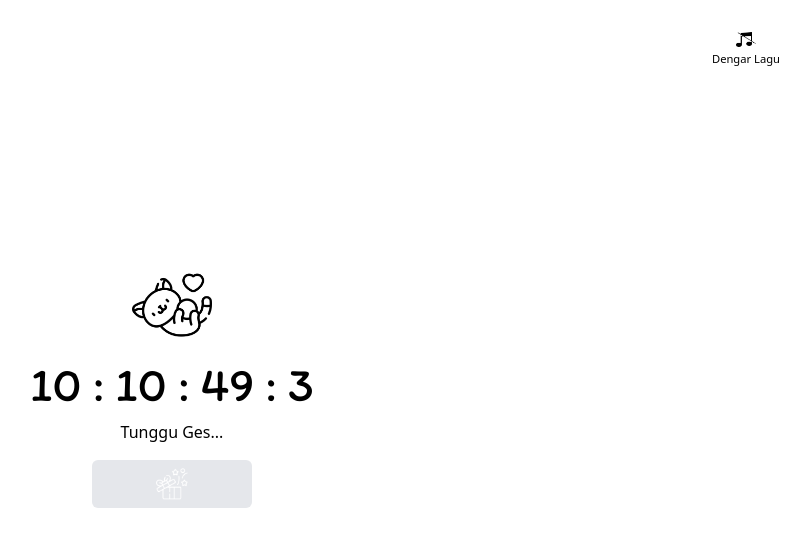
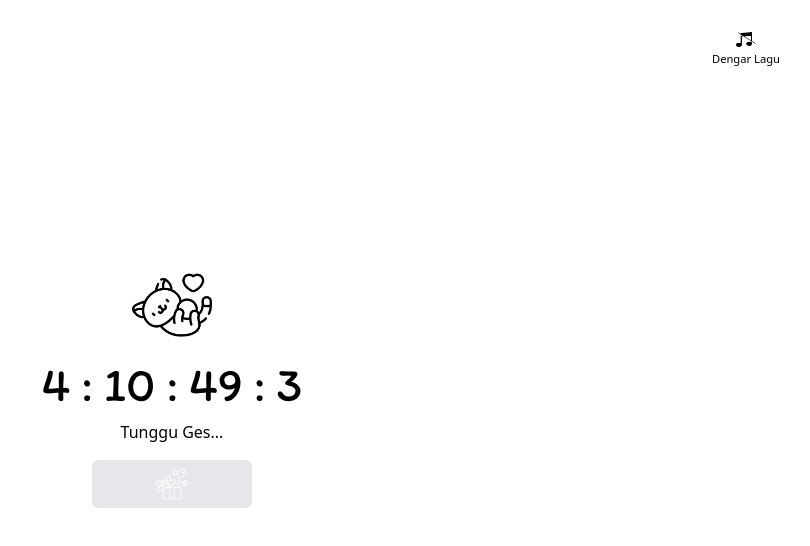
Before and after one commit to guntekhunter/ainun-ulang-tahun, a Next.js app: page / in a window 1280 px wide. Shown: the top 546 px of the page, without its empty margins (468-1278 px from the left). Built offline with nearby package versions, Linux system fonts and the light colour scheme.

Commit message:
fix: days

```diff
--- a/app/component/HomeComponent.tsx
+++ b/app/component/HomeComponent.tsx
@@ -115,7 +115,7 @@ export default function HomeComponent() {
                         </div>
                         <div className='flex justify-center text-[3rem] px-[1rem]'>
                             <div className={itim.className}>
-                                {timeLeft.hours} : {timeLeft.hours} : {timeLeft.minutes} : {timeLeft.seconds}
+                                {timeLeft.days} : {timeLeft.hours} : {timeLeft.minutes} : {timeLeft.seconds}
                             </div>
                         </div>
                         <div>
```
